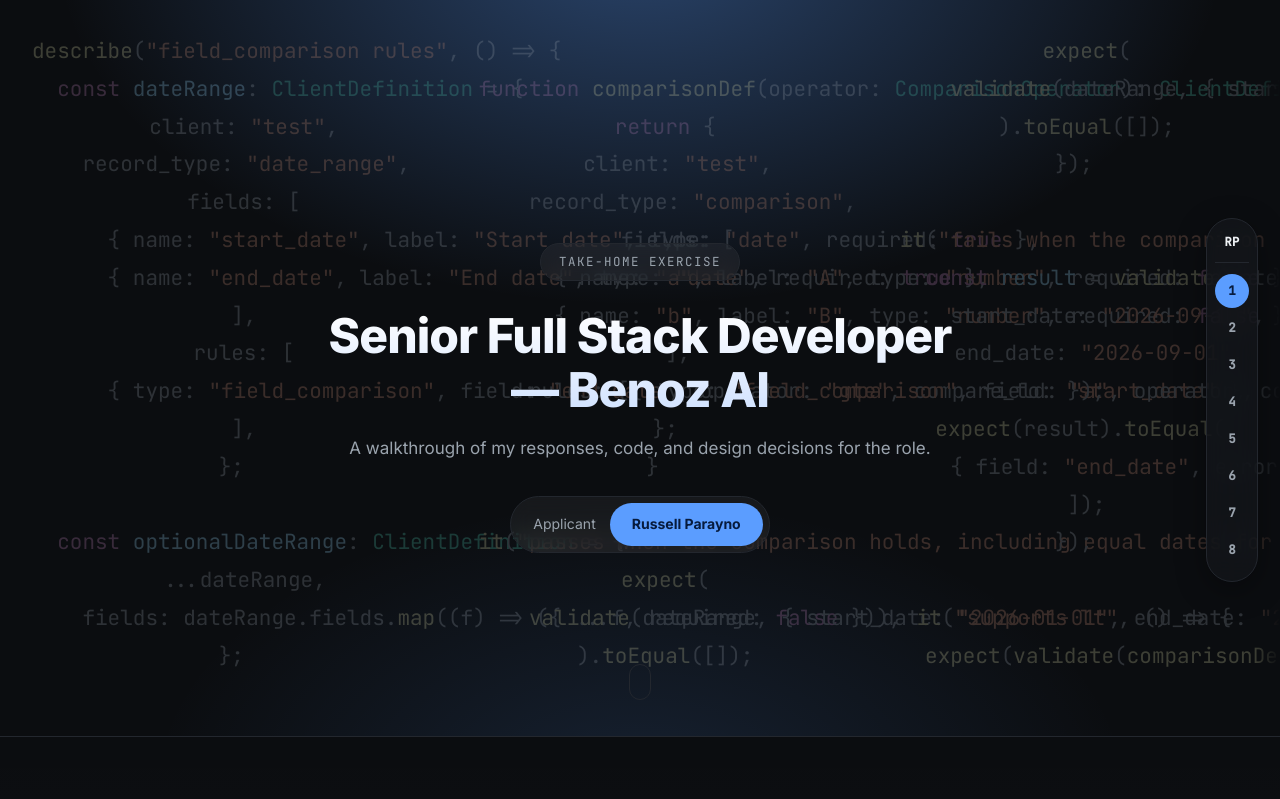
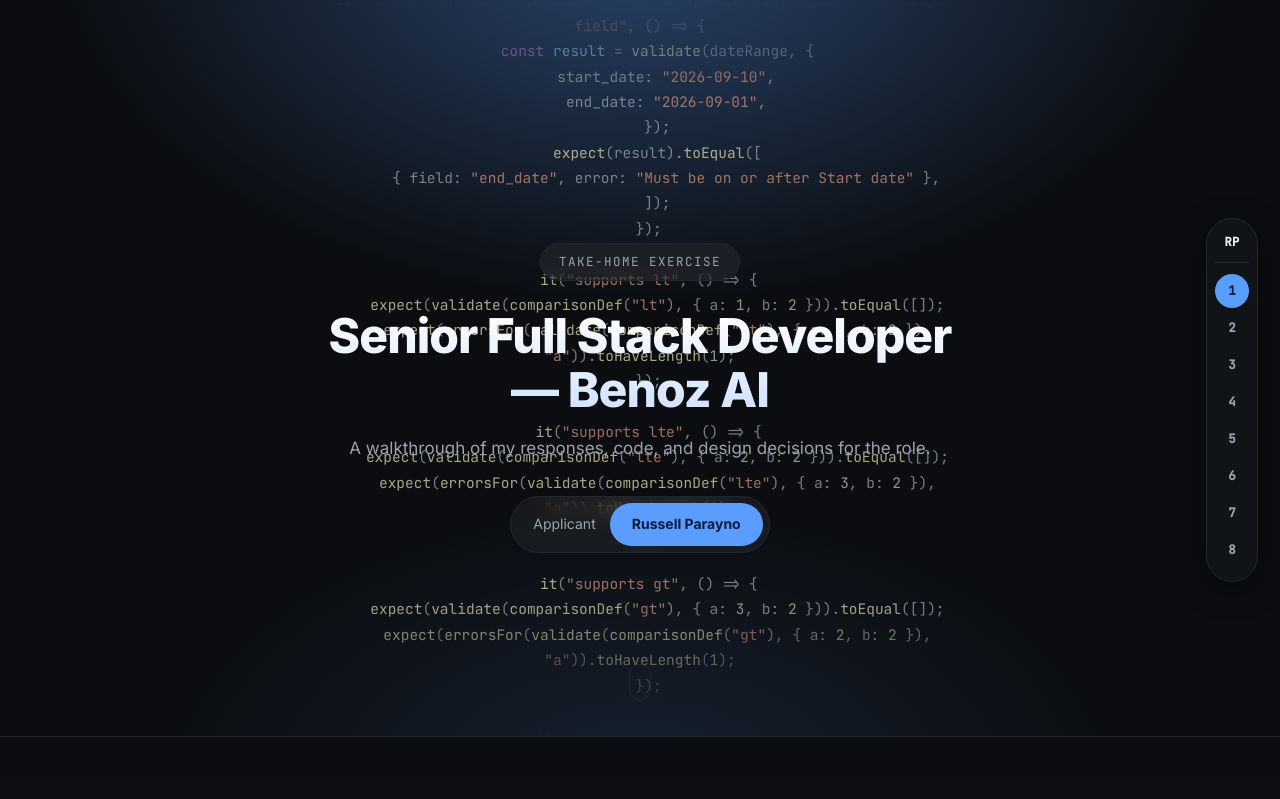
Before and after one commit to cyberussell/benoz, a website: page public/index.html in a window 1280 px wide. Shown: the top 799 px of the page. Drawn offline with Linux system fonts and the light colour scheme.

Commit message:
Fix hero background: single centered block instead of tiled columns
The multi-column layout squeezed several narrow columns into view
at once, reading as jumbled/overlapping text. Replaced with one
centered, wrapped code block at 75% opacity.

```diff
--- a/public/styles.css
+++ b/public/styles.css
@@ -176,30 +176,27 @@ body {
   inset: 0;
   z-index: 0;
   margin: 0;
+  display: flex;
+  align-items: center;
+  justify-content: center;
   overflow: hidden;
-  opacity: 0.24;
+  opacity: 0.75;
   pointer-events: none;
   user-select: none;
-  mask-image: linear-gradient(to bottom, transparent, black 4%, black 96%, transparent),
-    linear-gradient(to right, transparent, black 2%, black 98%, transparent);
-  mask-composite: intersect;
-  -webkit-mask-image: linear-gradient(to bottom, transparent, black 4%, black 96%, transparent),
-    linear-gradient(to right, transparent, black 2%, black 98%, transparent);
-  -webkit-mask-composite: source-in;
+  mask-image: linear-gradient(to bottom, transparent, black 12%, black 82%, transparent);
+  -webkit-mask-image: linear-gradient(to bottom, transparent, black 12%, black 82%, transparent);
 }
 
 .hero-code-bg code {
   display: block;
-  column-width: 360px;
-  column-gap: 48px;
-  column-fill: auto;
   width: 100%;
-  height: 100%;
-  padding: 32px;
+  max-width: 760px;
+  padding: 0 24px;
   font-family: var(--mono);
-  font-size: clamp(15px, 1.7vw, 21px);
-  line-height: 1.8;
-  white-space: pre;
+  font-size: clamp(12.5px, 1.15vw, 14.5px);
+  line-height: 1.75;
+  white-space: pre-wrap;
+  word-break: break-word;
   color: var(--text-muted);
 }
 
```
